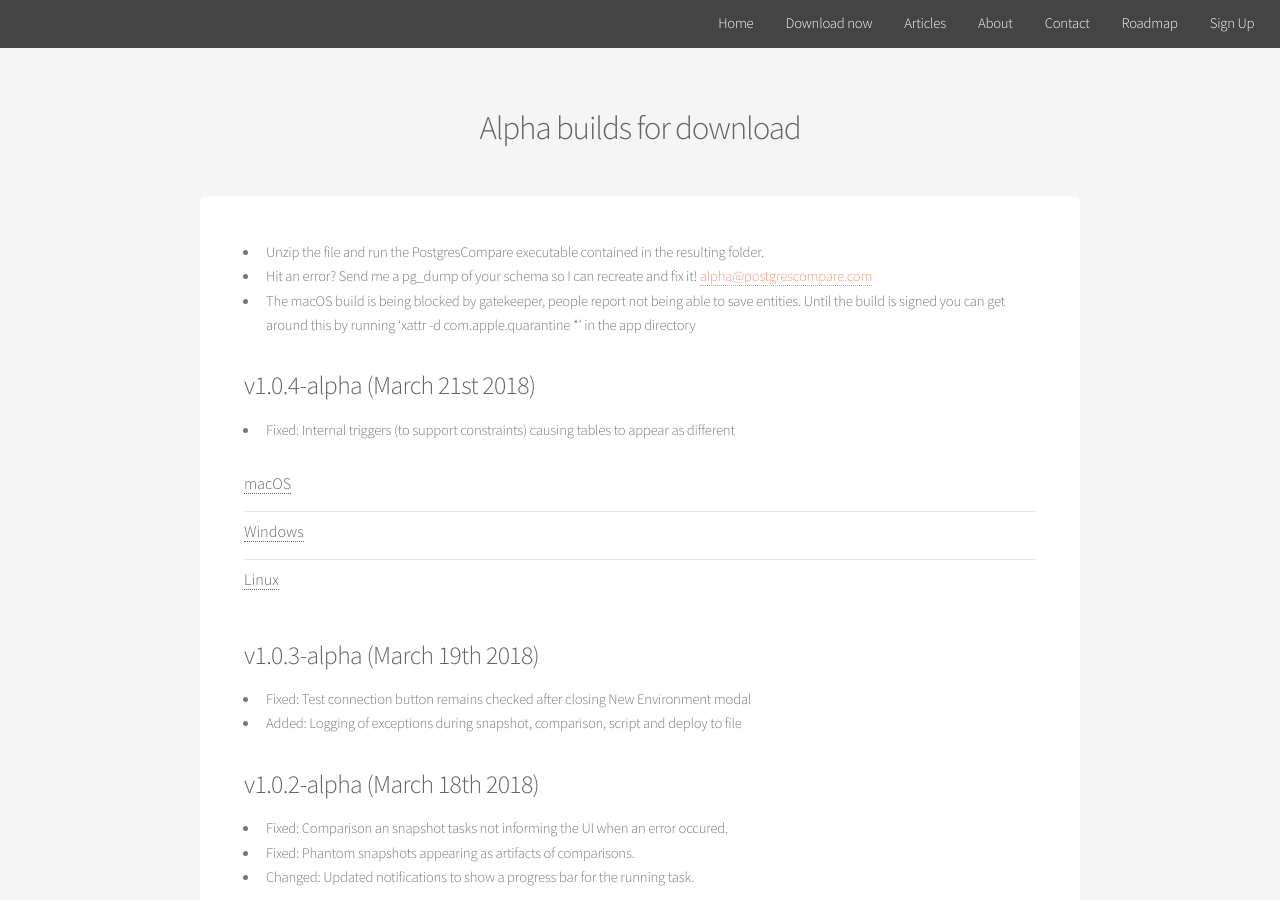
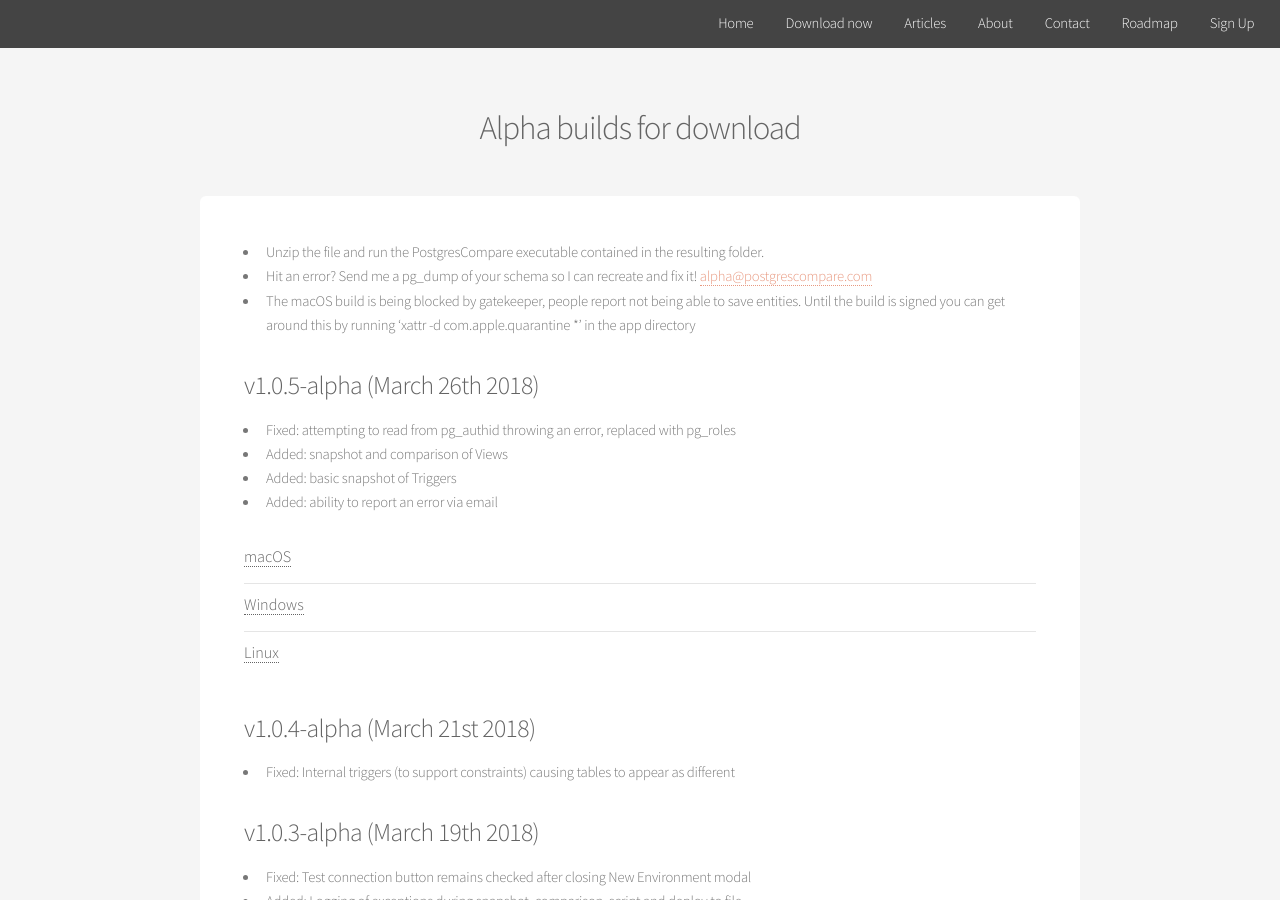
Before and after one commit to sql-migrate/backup2.sql-migrate.github.io, a Jekyll site: the page built from downloads.md, in a window 1280 px wide and 900 px high. Built offline with Jekyll 4.4.1, drawn with Linux system fonts in a browser that asks for light colours.

Commit message:
update to 1.0.5

```diff
--- a/downloads.md
+++ b/downloads.md
@@ -7,32 +7,37 @@
 - Hit an error? Send me a pg_dump of your schema so I can recreate and fix it! <a href="mailto:alpha@postgrescompare.com">alpha@postgrescompare.com</a>
 - The macOS build is being blocked by gatekeeper, people report not being able to save entities. Until the build is signed you can get around this by running 'xattr -d com.apple.quarantine *' in the app directory
 
-
-<h3>v1.0.4-alpha (March 21st 2018)</h3>
-  - Fixed: Internal triggers (to support constraints) causing tables to appear as different
+<h3>v1.0.5-alpha (March 26th 2018)</h3>
+  - Fixed: attempting to read from pg_authid throwing an error, replaced with pg_roles
+  - Added: snapshot and comparison of Views
+  - Added: basic snapshot of Triggers
+  - Added: ability to report an error via email
   <ul class="alt">
       <li>
         <h4>
           <a class="post-link"
-          onclick="var that=this;ga('send', 'event','Download','macOS 1.0.4-alpha',this.href);setTimeout(function(){location.href=that.href;},200);return false;"
-          href="http://downloads.postgrescompare.com/builds/PostgresCompare-darwin-x64_1.0.4-alpha.zip">macOS</a>
+          onclick="var that=this;ga('send', 'event','Download','macOS 1.0.5-alpha',this.href);setTimeout(function(){location.href=that.href;},200);return false;"
+          href="http://downloads.postgrescompare.com/builds/PostgresCompare-darwin-x64_1.0.5-alpha.zip">macOS</a>
         </h4>
       </li>
       <li>
         <h4>
           <a class="post-link"
-          onclick="var that=this;ga('send', 'event','Download','Windows 1.0.4-alpha',this.href);setTimeout(function(){location.href=that.href;},200);return false;"
-          href="http://downloads.postgrescompare.com/builds/PostgresCompare-win32-x64_1.0.4-alpha.zip">Windows</a>
+          onclick="var that=this;ga('send', 'event','Download','Windows 1.0.5-alpha',this.href);setTimeout(function(){location.href=that.href;},200);return false;"
+          href="http://downloads.postgrescompare.com/builds/PostgresCompare-win32-x64_1.0.5-alpha.zip">Windows</a>
         </h4>
       </li>
       <li>
         <h4>
           <a class="post-link"
-          onclick="var that=this;ga('send', 'event','Download','Linux 1.0.4-alpha',this.href);setTimeout(function(){location.href=that.href;},200);return false;"
-          href="http://downloads.postgrescompare.com/builds/PostgresCompare-linux-x64_1.0.4-alpha.zip">Linux</a>
+          onclick="var that=this;ga('send', 'event','Download','Linux 1.0.5-alpha',this.href);setTimeout(function(){location.href=that.href;},200);return false;"
+          href="http://downloads.postgrescompare.com/builds/PostgresCompare-linux-x64_1.0.5-alpha.zip">Linux</a>
         </h4>
       </li>
   </ul>
+
+<h3>v1.0.4-alpha (March 21st 2018)</h3>
+  - Fixed: Internal triggers (to support constraints) causing tables to appear as different
 
 <h3>v1.0.3-alpha (March 19th 2018)</h3>
   - Fixed: Test connection button remains checked after closing New Environment modal
```
